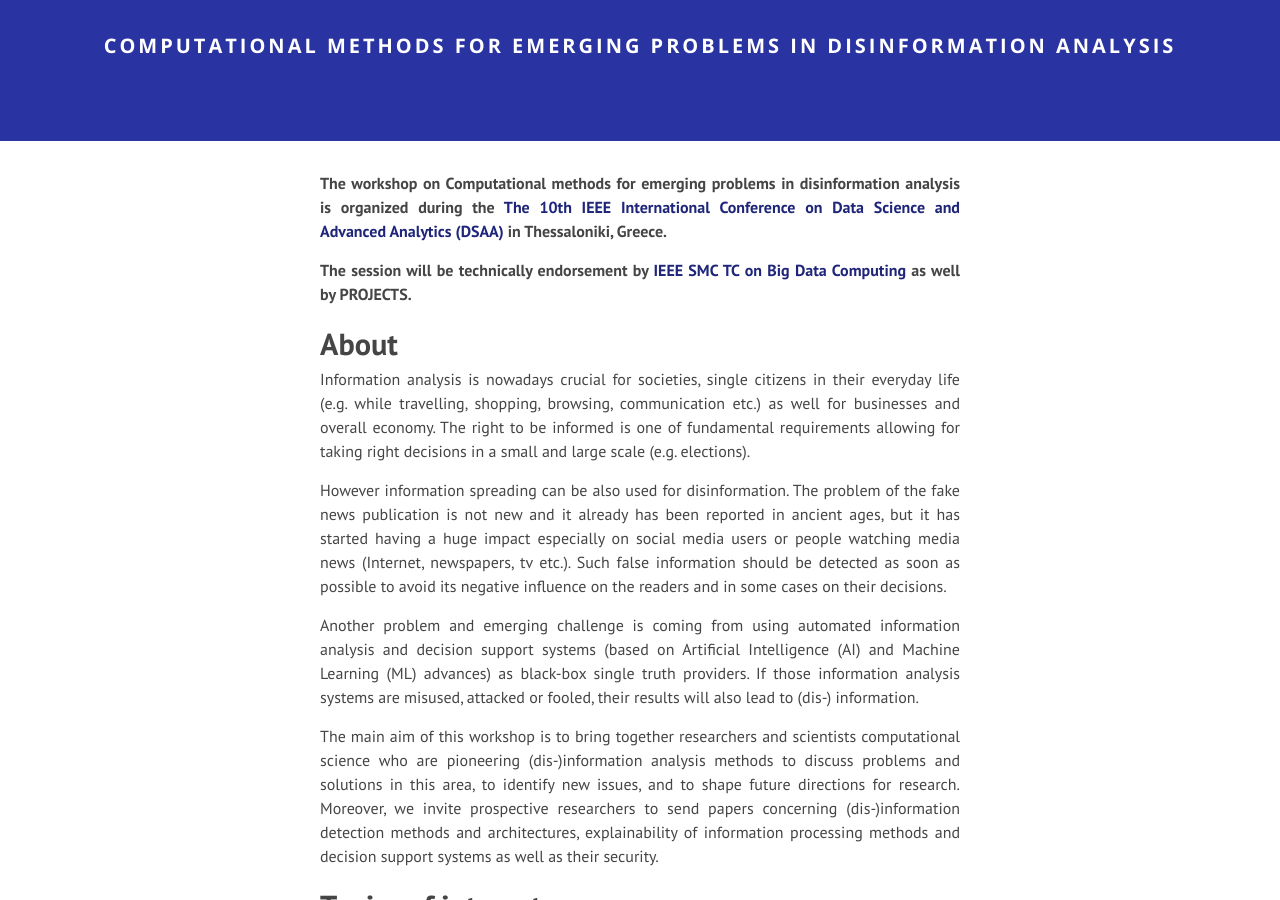
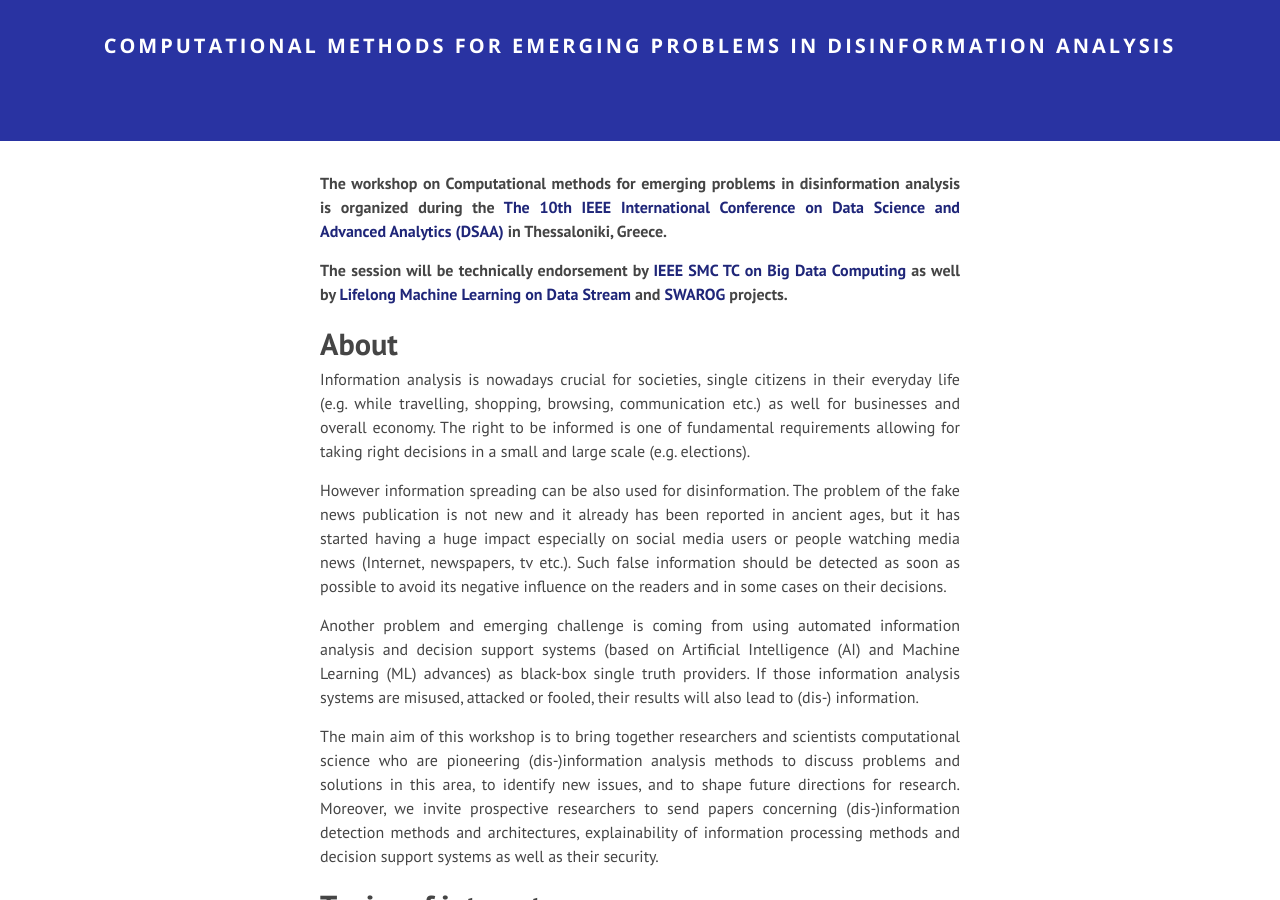
Before and after one commit to disa-iccs/disa-icss.github.io, a Jekyll site: the page built from index.md, in a window 1280 px wide and 900 px high, scrolled down 309 px. Built offline with Jekyll 4.4.1, drawn with Linux system fonts in a browser that asks for light colours; nearby versions of some CDN libraries.

Commit message:
Update index.md

```diff
--- a/index.md
+++ b/index.md
@@ -4,7 +4,7 @@ layout: post
 
 **The workshop on Computational methods for emerging problems in disinformation analysis is organized during the [The 10th IEEE International Conference on Data Science and Advanced Analytics (DSAA)](https://conferences.sigappfr.org/dsaa2023/) in Thessaloniki, Greece.**
 
-**The session will be technically endorsement by [IEEE SMC TC on Big Data Computing](http://www.ieeesmc.org/technical-activities/cybernetics/big-data-computing) as well by PROJECTS.**
+**The session will be technically endorsement by [IEEE SMC TC on Big Data Computing](http://www.ieeesmc.org/technical-activities/cybernetics/big-data-computing) as well by [Lifelong Machine Learning on Data Stream](https://www.kssk.pwr.edu.pl/projects/lmlds) and [SWAROG](https://www.kssk.pwr.edu.pl/projects/swarog) projects.**
 
 # About
 
```
